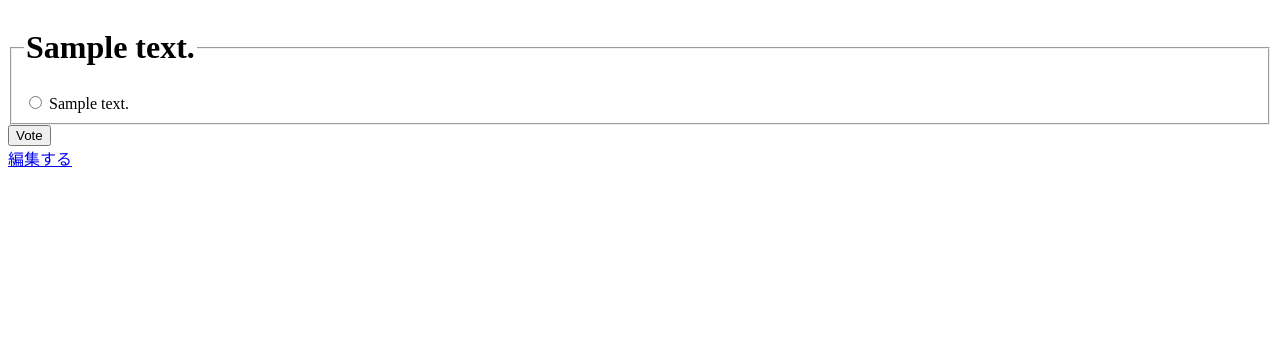
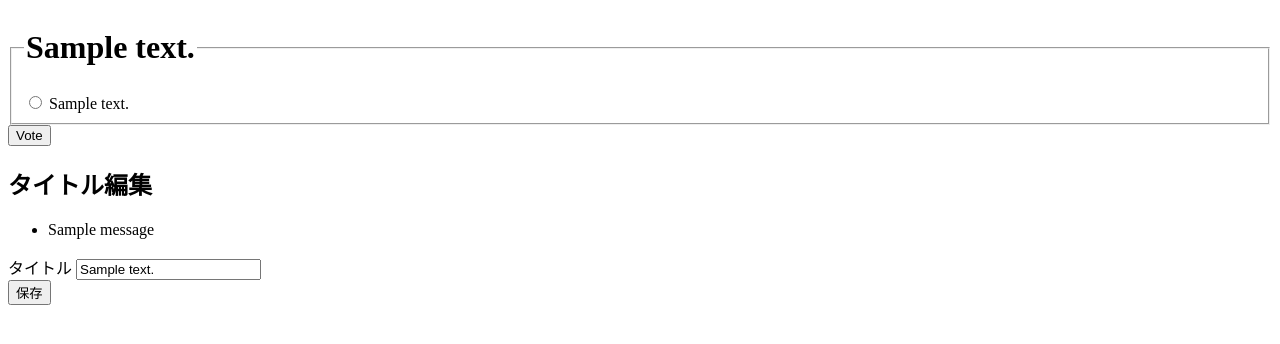
Before and after one commit to yota-yamazaki/django_tutorial, a Django app: page /polls/1/ in a window 1280 px wide. Shown: the top 344 px of the page. Run offline with Django 5.2, Linux system fonts and the light colour scheme; tables that the repository leaves empty hold one stand-in row (values such as "Sample post"); one stand-in notice (Sample message) is shown.

Commit message:
detailページにquestion_text編集フォームを表示し、Alpine.jsでリアルタイムに値が変わる様に

```diff
--- a/mysite/polls/templates/polls/detail.html
+++ b/mysite/polls/templates/polls/detail.html
@@ -2,10 +2,11 @@
 
 {% block content %}
 
+<div x-data="{ question_text: '{{ question.question_text|escapejs }}' }">
     <form action="{% url 'polls:vote' question.id %}" method="post">
         {% csrf_token %}
         <fieldset>
-    <legend><h1>{{ question.question_text }}</h1></legend>
+            <legend><h1 x-text="question_text"></h1></legend>
             {% if error_message %}<p><strong>{{ error_message }}</strong></p>{% endif %}
             {% for choice in question.choice_set.all %}
             <input type="radio" name="choice" id="choice{{ forloop.counter }}" value="{{ choice.id }}">
@@ -15,6 +16,30 @@
         <input type="submit" value="Vote">
     </form>
 
-<a href="{% url 'polls:edit' question.pk %}" class="">編集する</a>
+    <h2>タイトル編集</h2>
+    {% if messages %}
+    <ul class="messages">
+        {% for message in messages %}
+        <li class="{{ message.tags }}">{{ message }}</li>
+        {% endfor %}
+    </ul>
+    {% endif %}
+    <form action="{% url 'polls:update' question.id %}" method="post">
+        {% csrf_token %}
+
+        {% if error_message %}<p><strong>{{ error_message }}</strong></p>{% endif %}
+        {% if flash_message %}<p><strong>{{ flash_message }}</strong></p>{% endif %}
+
+        <div x-data="{form_text:''}" x-modelable="form_text">
+            <label for="title_input">タイトル</label>
+            <input id="title_input" name="question_text" type="text" x-model="question_text" maxlength="200" required="" >
+
+            {{ form.question_text.errors }}
+        </div>
+
+        <button type="submit">保存</button>
+    </form>
+</div>
+
 
 {% endblock %}
--- a/mysite/polls/urls.py
+++ b/mysite/polls/urls.py
@@ -5,8 +5,8 @@ from . import views
 app_name = "polls"
 urlpatterns = [
     path("", views.IndexView.as_view(), name="index"),
-    path("<int:pk>/", views.DetailView.as_view(), name="detail"),
+    path("<int:pk>/", views.detail, name="detail"),
     path("<int:pk>/results/", views.ResultsView.as_view(), name="results"),
-    path("<int:pk>/edit/", views.EditView.as_view(), name="edit"),
+    path("<int:pk>/update/", views.update, name="update"),
     path("<int:question_id>/vote/", views.vote, name="vote"),
 ]
--- a/mysite/polls/views.py
+++ b/mysite/polls/views.py
@@ -1,9 +1,10 @@
 from django.db.models import F
 from django.http import HttpResponseRedirect
-from django.shortcuts import render, get_object_or_404
+from django.shortcuts import render, get_object_or_404, redirect
 from django.urls import reverse, reverse_lazy
 from django.views import generic
 from django.utils import timezone
+from django.contrib import messages
 from . import forms
 
 from .models import Question, Choice
@@ -28,16 +29,39 @@ class DetailView(generic.DetailView):
         """
         return Question.objects.filter(pub_date__lte=timezone.now())
 
-class EditView(generic.UpdateView):
-    model = Question
-    fields = ["question_text"]
-    form_model = forms.QuestionEditForm
-    template_name = "polls/edit.html"
-    success_url = reverse_lazy("polls:index")
-
 class ResultsView(generic.DetailView):
     model = Question
     template_name = "polls/results.html"
+
+def detail(request, pk):
+    question = get_object_or_404(Question, pk=pk)
+    quetion_text = question.question_text
+    form = forms.QuestionEditForm(instance=question)
+
+    return render(
+        request,
+        "polls/detail.html",
+        {
+            "question": question,
+            "form": form,
+            "question_text": quetion_text,
+        }
+    )
+
+def update(request, pk):
+    question = get_object_or_404(Question, pk=pk)
+
+    if request.method == 'POST':
+        form = forms.QuestionEditForm(request.POST, instance=question)
+        if form.is_valid():
+            form.save()
+            messages.success(request, "更新しました！")
+            return redirect("polls:detail", pk=question.pk)
+    else:
+        form = forms.QuestionEditForm(instance=question)
+
+    return render(request, 'polls/detail.html', {"question": question, 'form': form})
+
 
 def vote(request, question_id):
     question = get_object_or_404(Question, pk=question_id)
```
Lines whose indentation alone changed are shown as unchanged.
